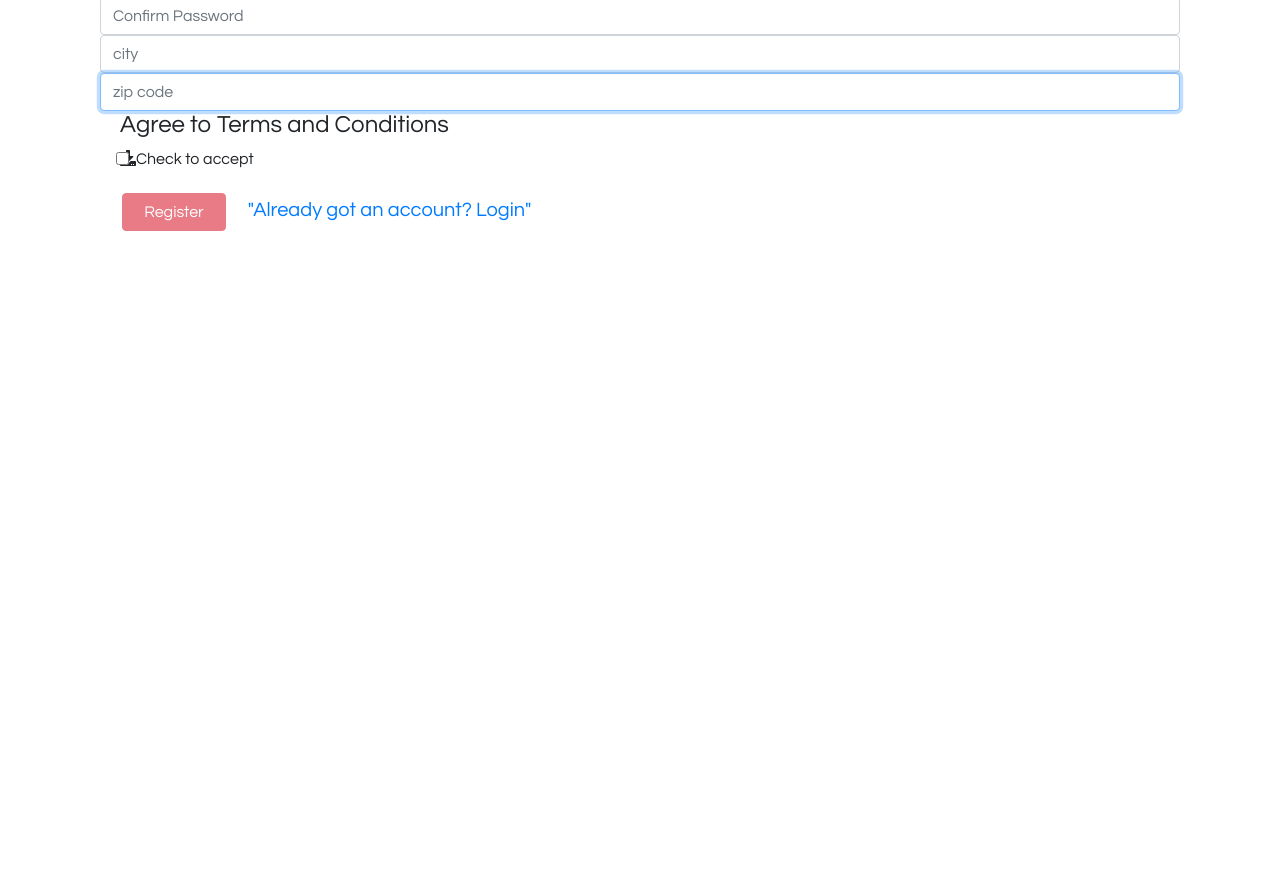
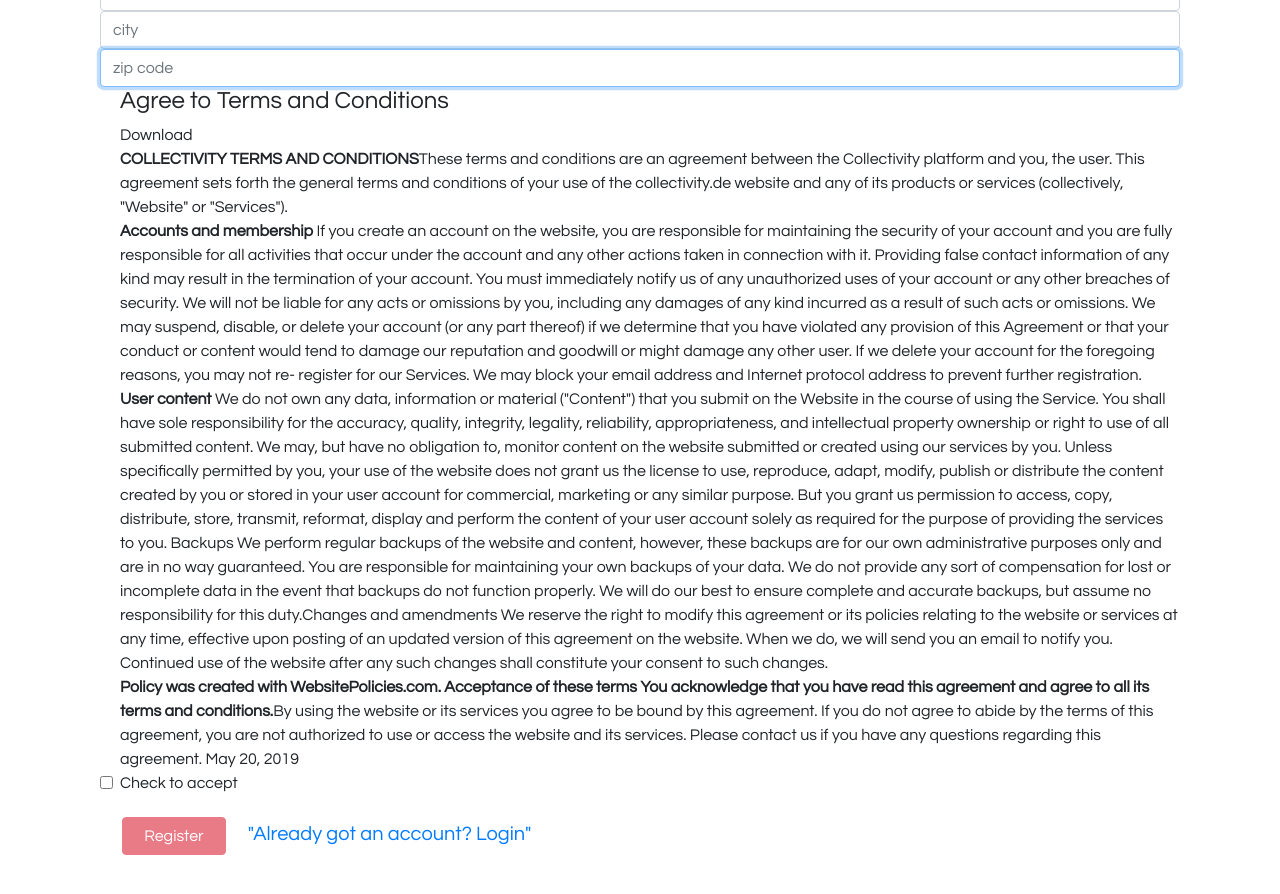
Before and after one commit to Klarala13/collectivity, a React (Create React App) app in the folder frontend/: page /register in a window 1280 px wide. Shown: the part 400-1294 px from the top of the page. Before the commit the page ends 832 px from the top, so only its background shows below. Built offline with nearby package versions, Linux system fonts and the light colour scheme.

Commit message:
className hidden

```diff
--- a/frontend/src/components/Register.jsx
+++ b/frontend/src/components/Register.jsx
@@ -1,13 +1,9 @@
 import React, { useState } from "react";
 import { NavLink } from "react-router-dom";
-//import { Document } from "react-pdf";
 
 export default props => {
   const [isRegister, setRegister] = useState(true);
-  // const [document, setDownload] = useState({
-  //   numPages: null,
-  //   pageNumber: 1
-  // });
+  const [isHidden, setHidden] = useState(false);
   const [user, setUser] = useState({});
   const [valid, setValid] = useState({
     firstName: false,
@@ -30,9 +26,6 @@ export default props => {
   //ToDo: add passport
   //ToDo: add local storage
 
-  // const onDocumentLoadSuccess = ({ numPages }) => {
-  //   setDownload({ ...document, numPages });
-  // };
   const handleFirstName = e => {
     setUser({ ...user, [e.target.name]: e.target.value });
     if (e.target.value.length > 3) {
@@ -103,7 +96,6 @@ export default props => {
           onSubmit={event => handleChange(event, isRegister)}
           className="form-register"
         >
-          Register
           <h2 className="mb-2">{isRegister ? "Register" : "Sign in"}</h2>
           <div className="container">
             <label htmlFor="firstName" className="sr-only">
@@ -211,17 +203,86 @@ export default props => {
             />
             <div className="form-check">
               <h4>Agree to Terms and Conditions</h4>{" "}
-              <i className="fas fa-download" />
-              {/* <span>
-                <Document
-                  file="Terms and Conditions.pdf"
-                  onClick={onDocumentLoadSuccess}
-                />
-                <Page pageNumber={pageNumber} />
-                <p>
-                  Page {pageNumber} of {numPages}
-                </p>
-              </span> */}
+              <div className={isHidden === false ? ".d-none" : ""}>
+                <a onClick={() => setHidden(!isHidden)}>Download</a>
+                <div>
+                  <div>
+                    <b>COLLECTIVITY TERMS AND CONDITIONS</b>
+                    These terms and conditions are an agreement between the
+                    Collectivity platform and you, the user. This agreement sets
+                    forth the general terms and conditions of your use of the
+                    collectivity.de website and any of its products or services
+                    (collectively, "Website" or "Services").
+                  </div>
+                  <div>
+                    <b>Accounts and membership</b> If you create an account on
+                    the website, you are responsible for maintaining the
+                    security of your account and you are fully responsible for
+                    all activities that occur under the account and any other
+                    actions taken in connection with it. Providing false contact
+                    information of any kind may result in the termination of
+                    your account. You must immediately notify us of any
+                    unauthorized uses of your account or any other breaches of
+                    security. We will not be liable for any acts or omissions by
+                    you, including any damages of any kind incurred as a result
+                    of such acts or omissions. We may suspend, disable, or
+                    delete your account (or any part thereof) if we determine
+                    that you have violated any provision of this Agreement or
+                    that your conduct or content would tend to damage our
+                    reputation and goodwill or might damage any other user. If
+                    we delete your account for the foregoing reasons, you may
+                    not re- register for our Services. We may block your email
+                    address and Internet protocol address to prevent further
+                    registration.
+                  </div>
+                  <div>
+                    <b>User content</b> We do not own any data, information or
+                    material ("Content") that you submit on the Website in the
+                    course of using the Service. You shall have sole
+                    responsibility for the accuracy, quality, integrity,
+                    legality, reliability, appropriateness, and intellectual
+                    property ownership or right to use of all submitted content.
+                    We may, but have no obligation to, monitor content on the
+                    website submitted or created using our services by you.
+                    Unless specifically permitted by you, your use of the
+                    website does not grant us the license to use, reproduce,
+                    adapt, modify, publish or distribute the content created by
+                    you or stored in your user account for commercial, marketing
+                    or any similar purpose. But you grant us permission to
+                    access, copy, distribute, store, transmit, reformat, display
+                    and perform the content of your user account solely as
+                    required for the purpose of providing the services to you.
+                    Backups We perform regular backups of the website and
+                    content, however, these backups are for our own
+                    administrative purposes only and are in no way guaranteed.
+                    You are responsible for maintaining your own backups of your
+                    data. We do not provide any sort of compensation for lost or
+                    incomplete data in the event that backups do not function
+                    properly. We will do our best to ensure complete and
+                    accurate backups, but assume no responsibility for this
+                    duty.Changes and amendments We reserve the right to modify
+                    this agreement or its policies relating to the website or
+                    services at any time, effective upon posting of an updated
+                    version of this agreement on the website. When we do, we
+                    will send you an email to notify you. Continued use of the
+                    website after any such changes shall constitute your consent
+                    to such changes.
+                  </div>
+                  <div>
+                    <b>
+                      {" "}
+                      Policy was created with WebsitePolicies.com. Acceptance of
+                      these terms You acknowledge that you have read this
+                      agreement and agree to all its terms and conditions.
+                    </b>
+                    By using the website or its services you agree to be bound
+                    by this agreement. If you do not agree to abide by the terms
+                    of this agreement, you are not authorized to use or access
+                    the website and its services. Please contact us if you have
+                    any questions regarding this agreement. May 20, 2019{" "}
+                  </div>
+                </div>
+              </div>
               <input
                 type="checkbox"
                 className="checkbox form-check-input"
```
